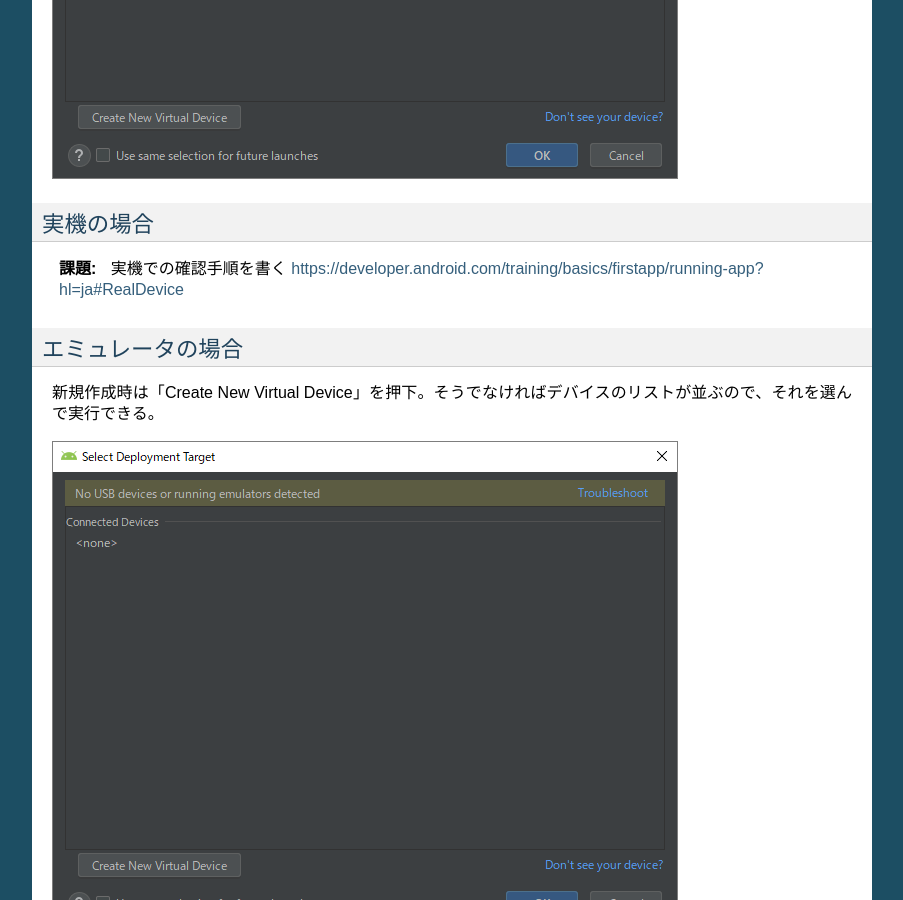
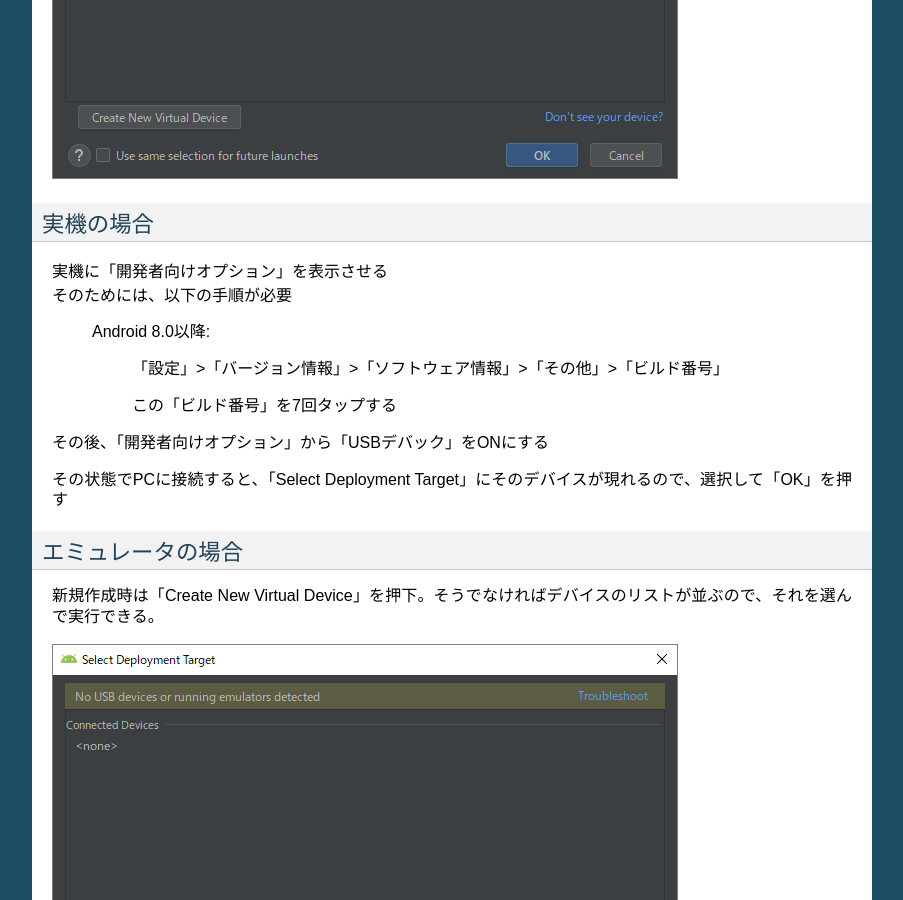
Before and after one commit to murnana/murnana.github.io, a Sphinx documentation site: the page built from source/programing/platform/android/android-studio/turorial/build-your-first-app.rst, in a window 1280 px wide and 900 px high, scrolled down 12495 px. Shown: the whole window, without its empty margins (198-1101 px from the left). Built offline with Sphinx 7.4.7, drawn with Linux system fonts in a browser that asks for light colours.

Commit message:
実機での確認方法を追加

```diff
--- a/source/programing/platform/android/android-studio/turorial/build-your-first-app.rst
+++ b/source/programing/platform/android/android-studio/turorial/build-your-first-app.rst
@@ -117,8 +117,19 @@
 実機の場合
 -------------------------------------------------------------------------------
 
-.. todo:: 実機での確認手順を書く https://developer.android.com/training/basics/firstapp/running-app?hl=ja#RealDevice
+| 実機に「開発者向けオプション」を表示させる
+| そのためには、以下の手順が必要
 
+    Android 8.0以降:
+
+        「設定」>「バージョン情報」>「ソフトウェア情報」>「その他」>「ビルド番号」
+
+        この「ビルド番号」を7回タップする
+
+
+その後、「開発者向けオプション」から「USBデバック」をONにする
+
+その状態でPCに接続すると、「Select Deployment Target」にそのデバイスが現れるので、選択して「OK」を押す
 
 
 エミュレータの場合
```
